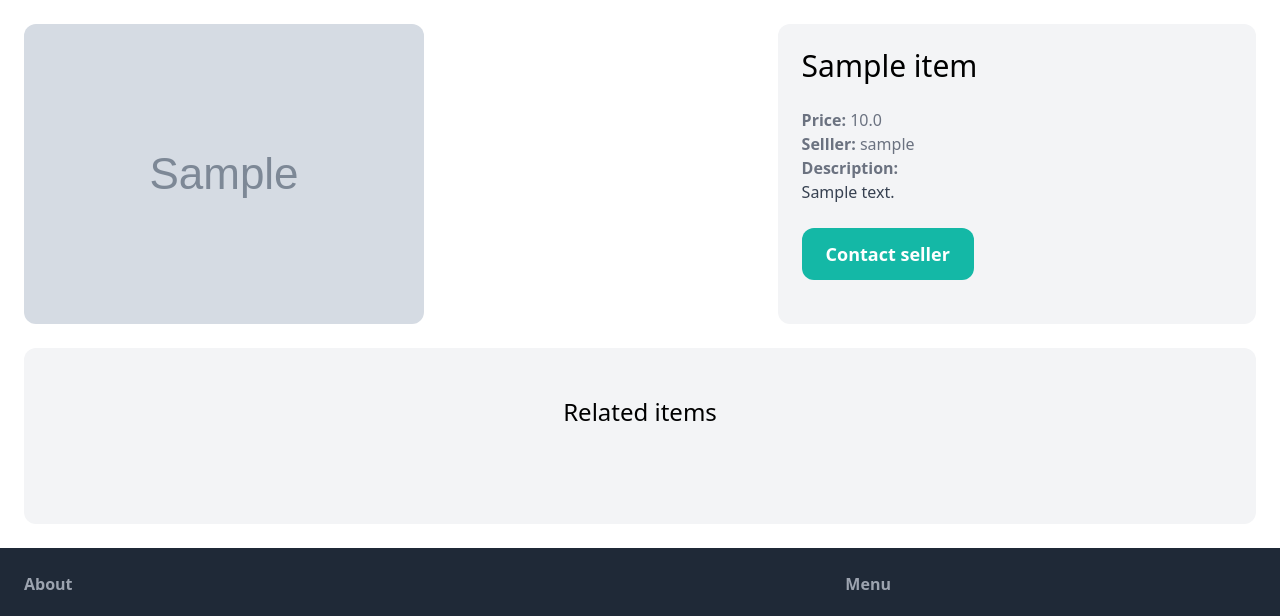
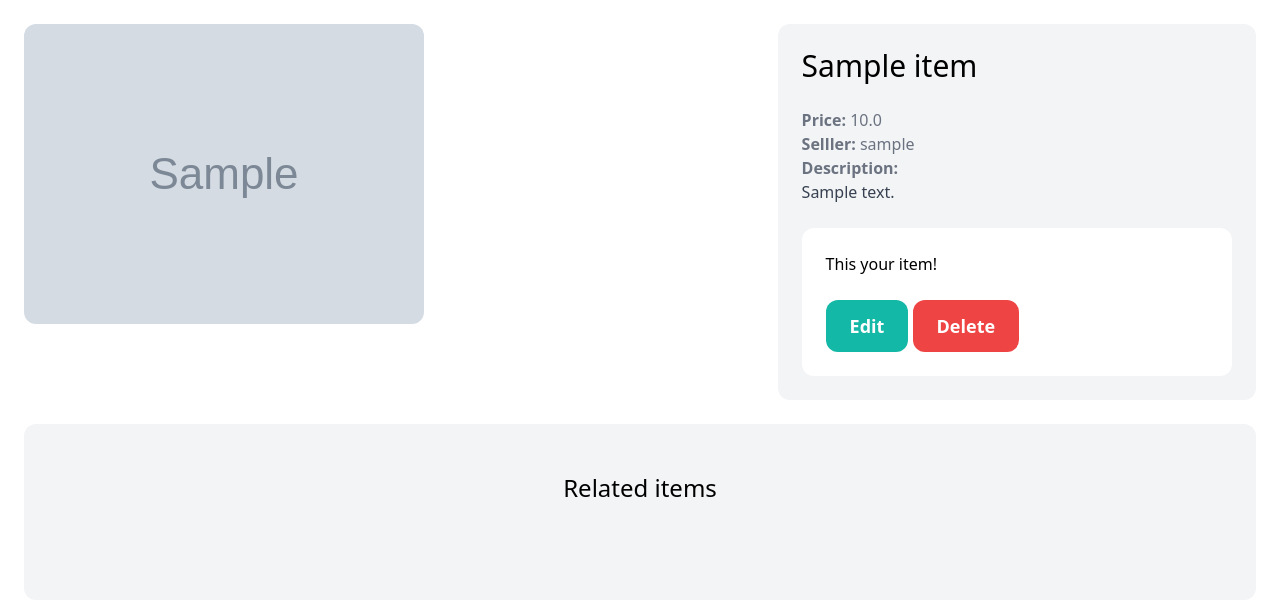
Before and after one commit to shamshodbek8084/You-Tube.Online-shop-1, a Django app: page /items/1/ in a window 1280 px wide. Shown: the part 77-693 px from the top of the page. Run offline with Django 5.2, Linux system fonts and the light colour scheme; a user stored in the database is signed in; tables that the repository leaves empty hold one stand-in row (values such as "Sample post"); grey boxes marked "Sample" are stand-in pictures; some libraries are stand-ins or nearby versions.

Commit message:
Delete Items

```diff
--- a/puddle/dashboard/views.py
+++ b/puddle/dashboard/views.py
@@ -1,6 +1,6 @@
 from django.contrib.auth.decorators import login_required
 
-from django.shortcuts import render
+from django.shortcuts import render,get_object_or_404
 
 from item.models import Item
 # Create your views here.
--- a/puddle/item/templates/item/detail.html
+++ b/puddle/item/templates/item/detail.html
@@ -21,7 +21,16 @@
             </p>
         {% endif %}
 
-        <a href="#" class="inline-block mt-6 px-6 py-3 text-lg font-semibold bg-teal-500 text-white rounded-xl hover:bg-teal-700">Contact seller</a>
+        {% if request.user == item.created_by %}
+            <div class="mt-6 p-6 bg-white rounded-xl">
+                <p>This your item!</p>
+                <a href="#" class="inline-block mt-6 px-6 py-3 text-lg font-semibold bg-teal-500 text-white rounded-xl">Edit</a>
+                <a href="{% url 'item:delete' item.id %}" class="inline-block mt-6 px-6 py-3 text-lg font-semibold bg-red-500 text-white rounded-xl">Delete</a>
+            </div>
+        {% else %}
+            <a href="#" class="inline-block mt-6 px-6 py-3 text-lg font-semibold bg-teal-500 text-white rounded-xl hover:bg-teal-700">Contact seller</a>
+        {% endif %}
+
     </div>
 </div>
 
--- a/puddle/item/urls.py
+++ b/puddle/item/urls.py
@@ -7,4 +7,5 @@ app_name = 'item'
 urlpatterns = [
     path('new/', views.new, name='new'),
     path('<int:pk>/', views.detail, name='detail'),
+    path('<int:pk>/delete/', views.delete, name='delete'),
 ]
--- a/puddle/item/views.py
+++ b/puddle/item/views.py
@@ -36,3 +36,10 @@ def new(request):
          'title':'New Item',
 
     })
+
+@login_required
+def delete(request, pk):
+    item = get_object_or_404(Item, pk=pk, created_by=request.user)
+    item.delete()
+
+    return redirect('dashboard:index')
```
